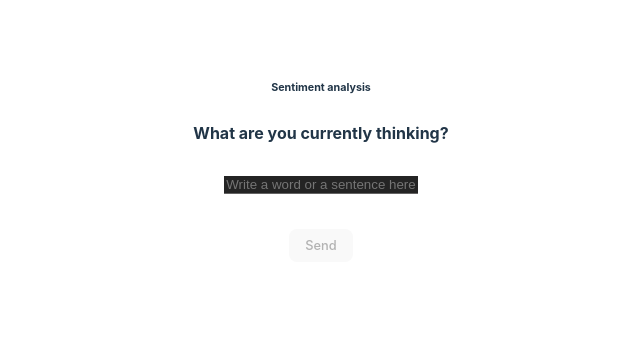
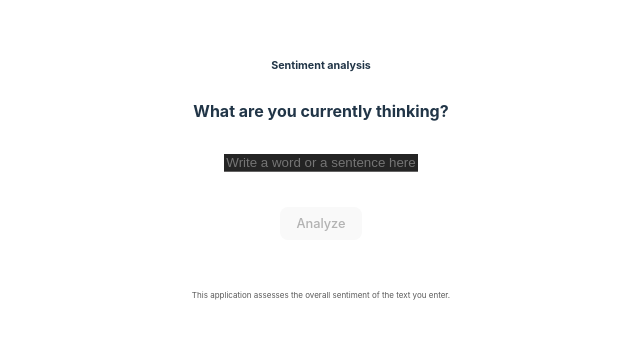
Before and after one commit to inkaliinalauranto/Deployed-React-Frontend, a React (Vite) app: page / in a window 1280 px wide. Shown: the part 229-568 px from the top of the page, without its empty margins (319-959 px from the left). Built offline with nearby package versions, Linux system fonts and the light colour scheme.

Commit message:
Pieniä muutoksia tyyleihin ja käyttöliittymän teksteihin.

```diff
--- a/src/App.css
+++ b/src/App.css
@@ -18,5 +18,7 @@
 }
 
 .read-the-docs {
-  color: #888;
+  padding-top: 2em;
+  color: #5a5a5a;
+  font-size: 0.5em;
 }
--- a/src/components/EndView.tsx
+++ b/src/components/EndView.tsx
@@ -21,7 +21,7 @@ export function EndView({ feeling, icon, setIsResult }: EndViewProps) {
             saadaan propseina parent- eli App-komponentilta.*/}
             <div className="card">
                 <p>
-                    Your sentiment is {feeling}
+                    Your text is {feeling}
                 </p>
                 <img src={icon} className="logo react" alt="Positive logo" />
                 <button disabled={isDisabled} onClick={handleClick}>Back</button>
--- a/src/components/Form.tsx
+++ b/src/components/Form.tsx
@@ -44,7 +44,7 @@ export function Form({ setIsResult, setFeeling, setIcon }: FormProps) {
                     type="text" value={inputSentence}
                     onChange={(e) => setInputSentence(e.target.value)} />
 
-                <button disabled={isDisabled} type="submit">Send</button>
+                <button disabled={isDisabled} type="submit">Analyze</button>
             </form>
         </>
     )
--- a/src/components/StartView.tsx
+++ b/src/components/StartView.tsx
@@ -12,6 +12,9 @@ export function StartView({ setIsResult, setFeeling, setIcon }: StartViewProps)
                     setFeeling={setFeeling}
                     setIcon={setIcon}
                 />
+                <p className="read-the-docs">
+                    This application assesses the overall sentiment of the text you enter.
+                </p>
             </div>
         </>
     )
--- a/src/index.css
+++ b/src/index.css
@@ -40,7 +40,7 @@ input {
   border: none;
   field-sizing: content;
   min-width: 14em;
-  max-width: 50em;
+  max-width: 40em;
   background-color: #242424;
   border-bottom: 1px solid rgb(100, 99, 99);
   &:focus {
```
